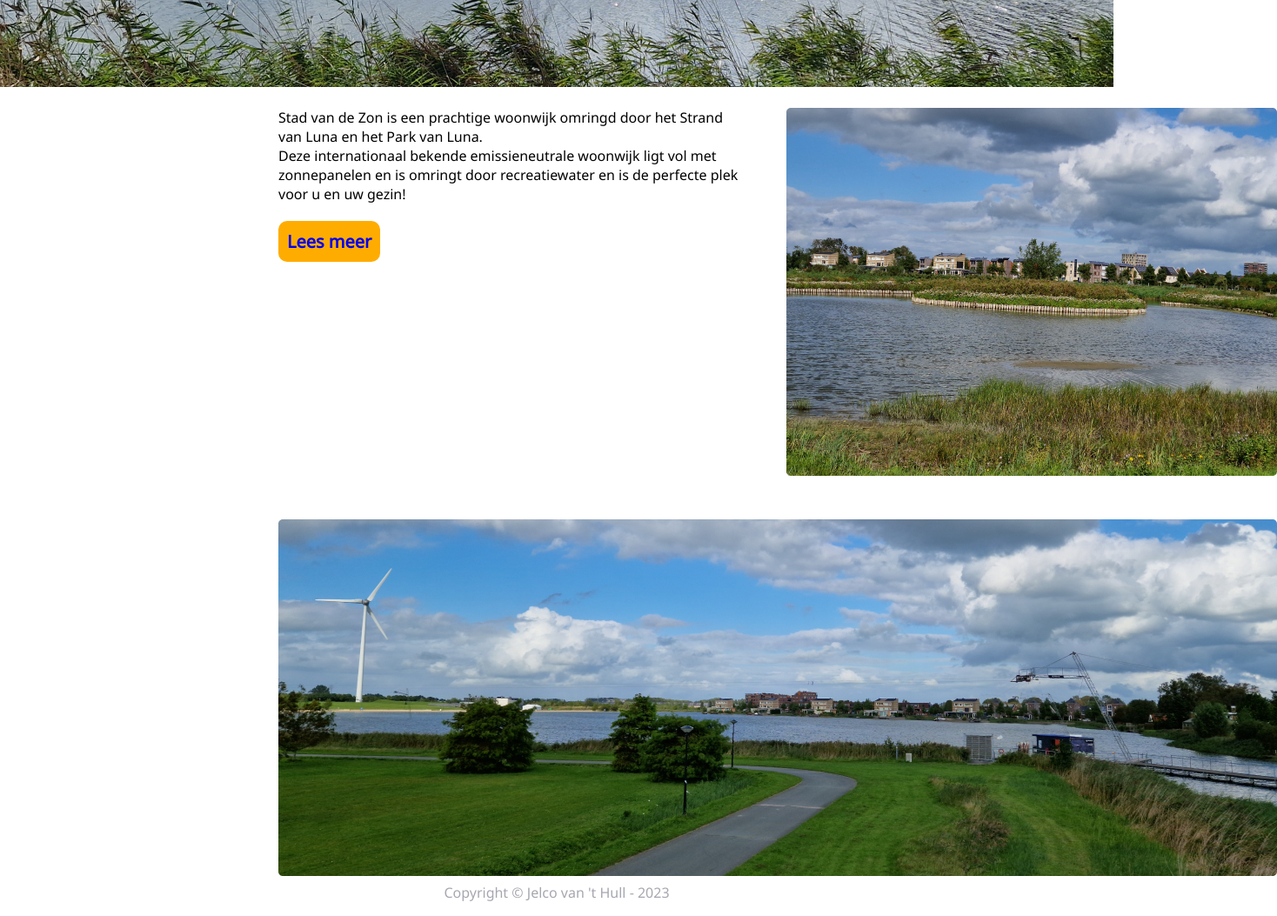
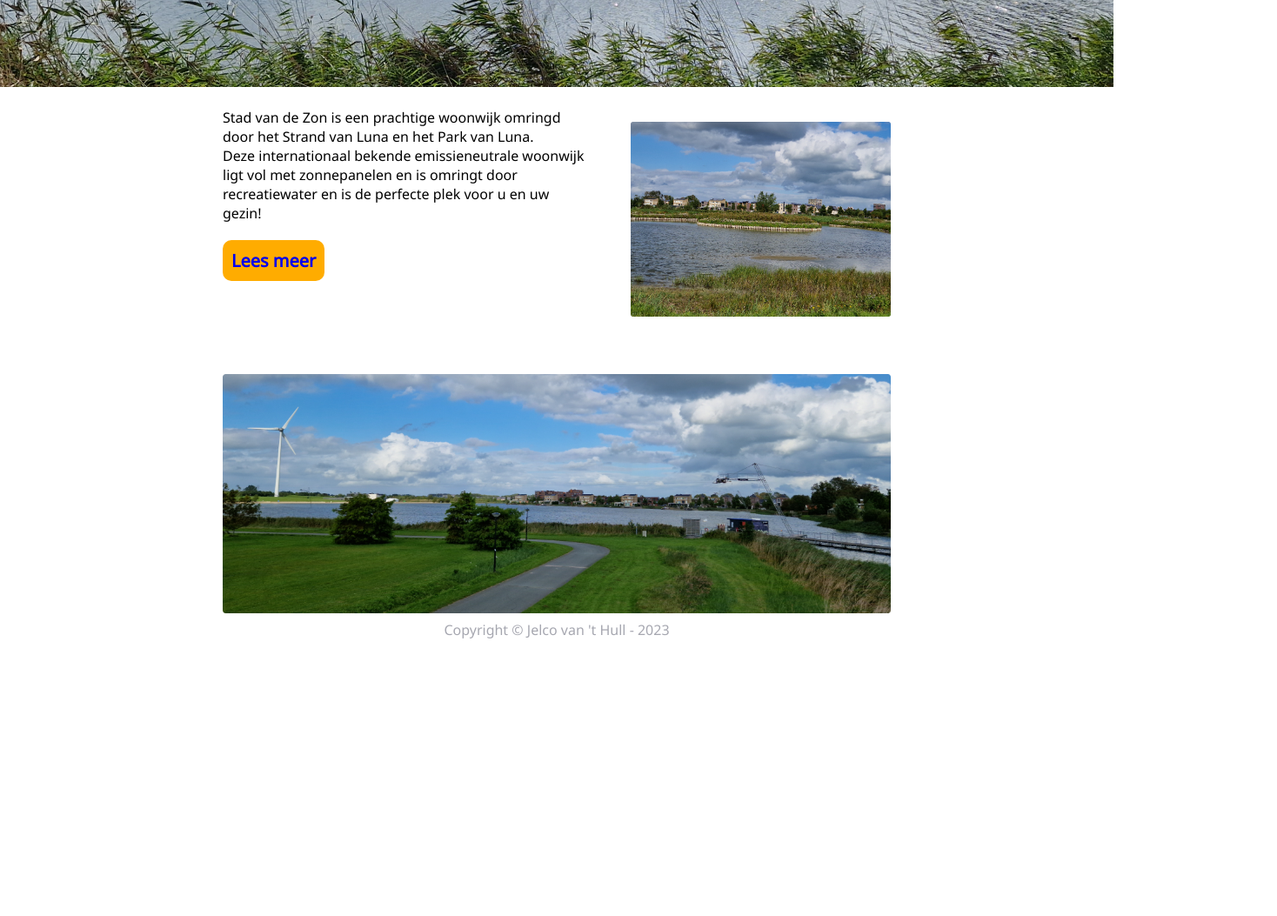
Before and after one commit to Jelcoo/Jelcoo.github.io, a plain HTML site: page Stad_van_de_Zon/index.html in a window 1280 px wide. Shown: the part 500-1553 px from the top of the page at 87% size, 1468 px wide, since content can reach past the window. After the commit the page ends 1251 px from the top, so only its background shows below. Drawn offline with Linux system fonts and the light colour scheme.

Commit message:
Fix images & page

```diff
--- a/Stad_van_de_Zon/css/style.css
+++ b/Stad_van_de_Zon/css/style.css
@@ -134,15 +134,35 @@ main {
  * Content
  */
 main {
-    padding-left: 20rem;
-    padding-right: 20rem;
     margin-top: 24px;
+
+    @media screen and (max-width: 719px) {
+        padding-left: 8%;
+        padding-right: 8%;
+    }
+
+    @media screen and (min-width: 719px) {
+        padding-left: 20%;
+        padding-right: 20%;
+    }
 }
 
 main#home {
-    display: grid; /* display as grid */
-    grid: 50% 50%;
-    grid-gap: 50px;
+    @media screen and (max-width: 719px) {
+        display: block;
+    }
+
+    @media screen and (min-width: 719px) {
+        display: grid; /* display as grid */
+        grid: 50% 50%;
+        grid-gap: 50px;
+    }
+}
+
+main#home img {
+    width: 100%;
+    height: auto;
+    margin-top: 16px;
 }
 
 #homearticle {
@@ -161,10 +181,6 @@ main#home {
     margin-top: 24px;
     margin-left: auto;
     margin-right: auto;
-}
-
-article img {
-    margin-top: 16px;
 }
 
 .full-width {
```
